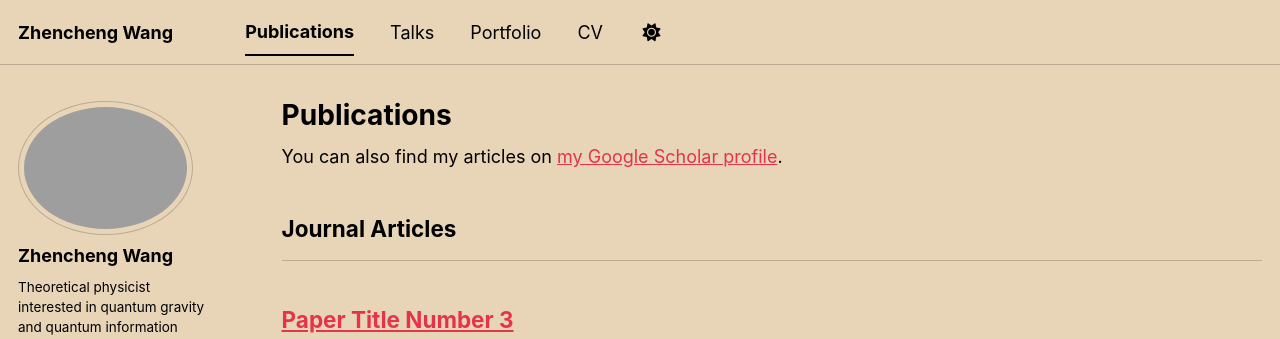
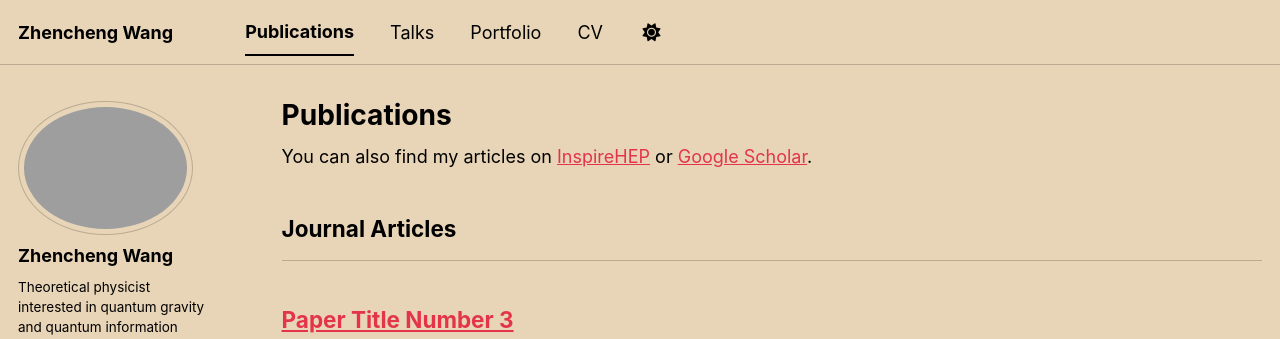
Before and after one commit to zhenchengw/zhenchengw.github.io, a Jekyll site: the page built from _pages/publications.html, in a window 1280 px wide and 900 px high. Shown: the top 339 px of the window. Built offline with Jekyll 4.4.1, drawn with Linux system fonts in a browser that asks for light colours; a style sheet for code colours, icons or effects is not loaded.

Commit message:
Update publications.html

```diff
--- a/_pages/publications.html
+++ b/_pages/publications.html
@@ -6,7 +6,7 @@ author_profile: true
 ---
 
 {% if site.author.googlescholar %}
-  <div class="wordwrap">You can also find my articles on <a href="{{site.author.googlescholar}}">my Google Scholar profile</a>.</div>
+  <div class="wordwrap">You can also find my articles on <a href="{{site.author.inspire-hep}}">InspireHEP</a> or <a href="{{site.author.googlescholar}}">Google Scholar</a>.</div>
 {% endif %}
 
 {% include base_path %}
```
